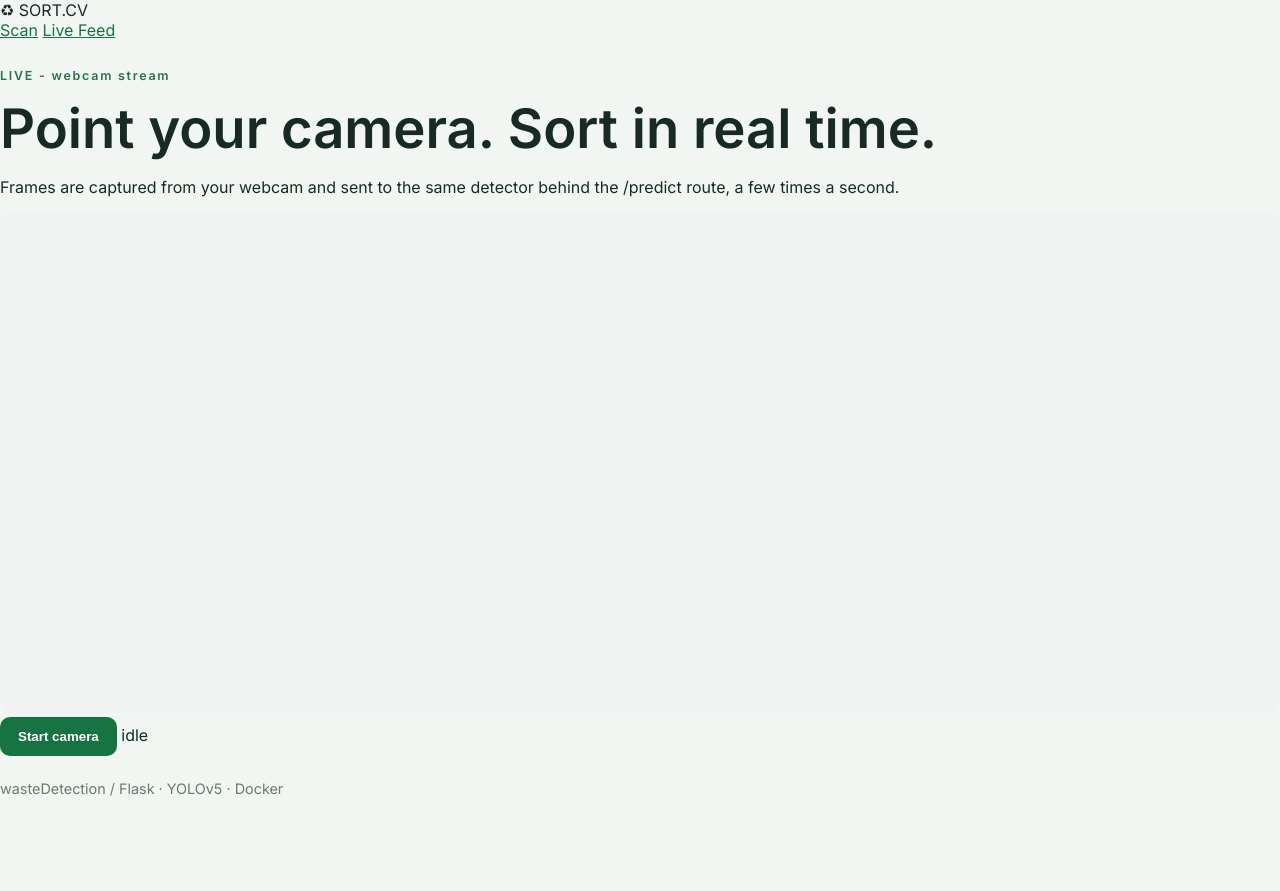
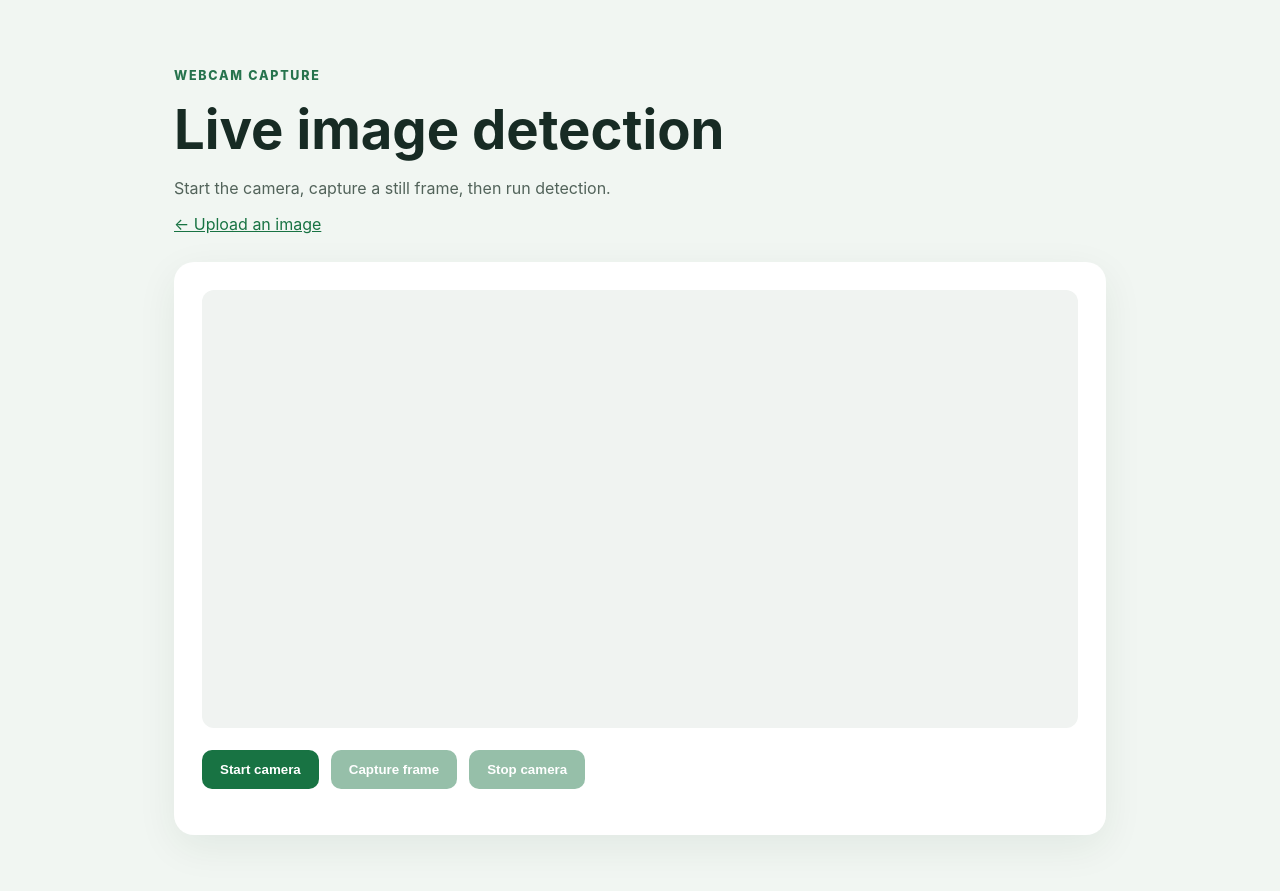
Before and after one commit to Nikhil0074-dev/End-to-End-Waste-Detection-Using-YOLOv5, a Python web app: template templates/live.html in a window 1280 px wide. Before the commit the page ends 796 px from the top, so only its background shows below. Run offline with Jinja, Linux system fonts and the light colour scheme; the template is opened without the code that fills it, so the values that code supplies are empty.

Commit message:
Refactor live.html for webcam capture feature

```diff
--- a/templates/live.html
+++ b/templates/live.html
@@ -1,49 +1,8 @@
-<!DOCTYPE html>
+<!doctype html>
 <html lang="en">
-<head>
-<meta charset="UTF-8" />
-<meta name="viewport" content="width=device-width, initial-scale=1.0" />
-<title>Live Detection - SORT.CV</title>
-<link rel="preconnect" href="https://fonts.googleapis.com">
-<link href="https://fonts.googleapis.com/css2?family=Space+Grotesk:wght@500;700&family=Inter:wght@400;500;600&family=JetBrains+Mono:wght@400;500&display=swap" rel="stylesheet">
-<link rel="stylesheet" href="{{ url_for('static', filename='css/style.css') }}">
-</head>
-<body>
-
-<header class="topbar">
-  <div class="brand">
-    <span class="brand-mark">♻</span>
-    <span class="brand-text">SORT<span class="brand-accent">.CV</span></span>
-  </div>
-  <nav class="topnav">
-    <a href="/">Scan</a>
-    <a href="/live" class="active">Live Feed</a>
-  </nav>
-</header>
-
-<main class="stage">
-  <section class="hero">
-    <p class="eyebrow">LIVE - webcam stream</p>
-    <h1>Point your camera. Sort in real time.</h1>
-    <p class="sub">Frames are captured from your webcam and sent to the same detector behind the /predict route, a few times a second.</p>
-  </section>
-
-  <section class="chute-panel">
-    <div class="chute" id="camWrap">
-      <video id="video" autoplay playsinline muted></video>
-      <img id="liveResult" class="preview-img" hidden>
-    </div>
-    <div class="chute-actions">
-      <button id="camToggle" class="scan-btn">Start camera</button>
-      <span id="liveStatus" class="status-tag">idle</span>
-    </div>
-  </section>
-</main>
-
-<footer class="foot">
-  <span>wasteDetection / Flask · YOLOv5 · Docker</span>
-</footer>
-
-<script src="{{ url_for('static', filename='js/live.js') }}"></script>
-</body>
-</html>
+<head><meta charset="utf-8"><meta name="viewport" content="width=device-width, initial-scale=1">
+<title>Live Waste Detection</title><link rel="stylesheet" href="{{ url_for('static', filename='css/style.css') }}"></head>
+<body><main class="shell"><header><p class="eyebrow">WEBCAM CAPTURE</p><h1>Live image detection</h1><p>Start the camera, capture a still frame, then run detection.</p><a href="{{ url_for('index') }}">← Upload an image</a></header>
+<section class="panel"><video id="camera" autoplay playsinline muted></video><canvas id="capture" hidden></canvas>
+<div class="actions"><button id="start">Start camera</button><button id="snap" disabled>Capture frame</button><button id="stop" disabled>Stop camera</button><span id="status" role="status"></span></div>
+<img id="result" alt="Annotated webcam capture" hidden></section></main><script src="{{ url_for('static', filename='js/webcam.js') }}" defer></script></body></html>
```
